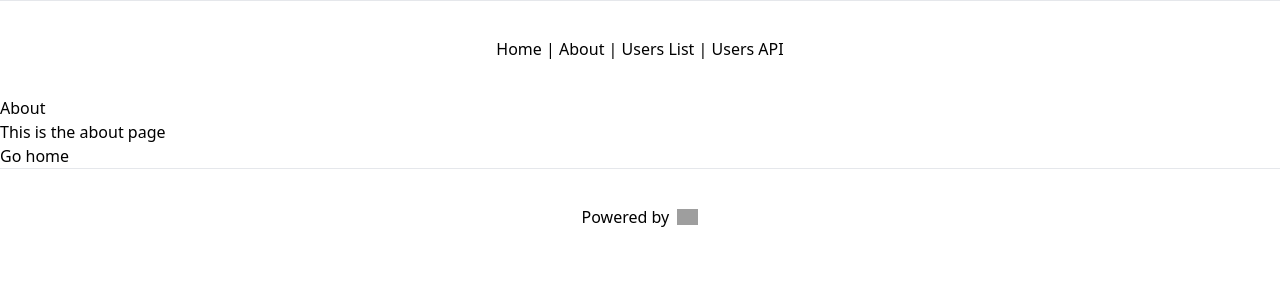
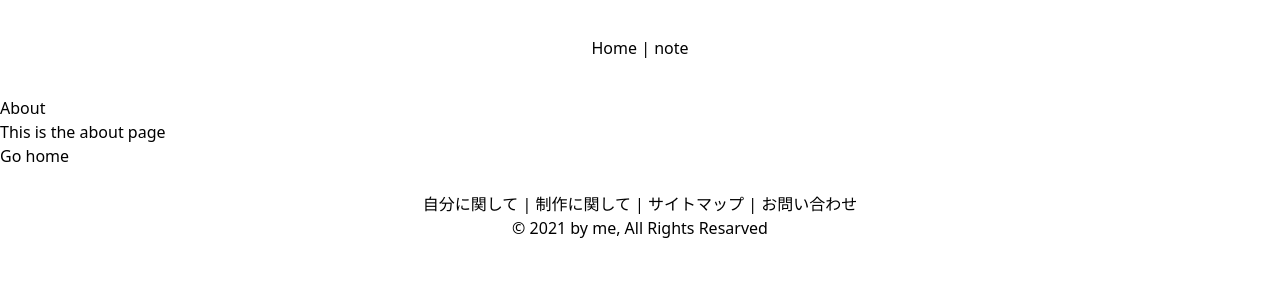
Before and after one commit to watsuyo/next-app, a Next.js app: page /about in a window 1280 px wide. Shown: the top 300 px of the page. Built offline with nearby package versions, Linux system fonts and the light colour scheme; grey boxes are pictures that could not be loaded.

Commit message:
コンポーネント化

```diff
--- /dev/null
+++ b/components/AppFooter.tsx
@@ -0,0 +1,24 @@
+import React from 'react'
+import Link from 'next/link'
+
+const AppFooter = () => (
+	<header className="flex items-center justify-evenly w-full h-24">
+		<nav>
+			<Link href="/">
+				<a>自分に関して</a>
+			</Link>{' '}
+			|{' '}
+			<Link href="/about">
+				<a>制作に関して</a>
+			</Link>{' '}
+			|{' '}
+			<Link href="/users">
+				<a>サイトマップ</a>
+			</Link>{' '}
+			| <a href="/api/users">お問い合わせ</a>
+			<p className="flex items-center justify-evenly w-full">© 2021 by me, All Rights Resarved</p>
+		</nav>
+	</header>
+)
+
+export default AppFooter
--- /dev/null
+++ b/components/AppHeader.tsx
@@ -0,0 +1,18 @@
+import React from 'react'
+import Link from 'next/link'
+
+const AppHeader = () => (
+	<header className="flex items-center justify-evenly w-full h-24">
+		<nav>
+			<Link href="/">
+				<a>Home</a>
+			</Link>{' '}
+			|{' '}
+			<Link href="">
+				<a>note</a>
+			</Link>{' '}
+		</nav>
+	</header>
+)
+
+export default AppHeader
--- a/components/Layout.tsx
+++ b/components/Layout.tsx
@@ -1,6 +1,7 @@
 import React, { ReactNode } from 'react'
-import Link from 'next/link'
 import Head from 'next/head'
+import AppHeader from './AppHeader';
+import AppFooter from './AppFooter';
 
 type Props = {
   children?: ReactNode
@@ -14,34 +15,9 @@ const Layout = ({ children, title = 'This is the default title' }: Props) => (
       <meta charSet="utf-8" />
       <meta name="viewport" content="initial-scale=1.0, width=device-width" />
     </Head>
-    <header className="flex items-center justify-center w-full h-24 border-t">
-      <nav>
-        <Link href="/">
-          <a>Home</a>
-        </Link>{' '}
-        |{' '}
-        <Link href="/about">
-          <a>About</a>
-        </Link>{' '}
-        |{' '}
-        <Link href="/users">
-          <a>Users List</a>
-        </Link>{' '}
-        | <a href="/api/users">Users API</a>
-      </nav>
-    </header>
-    {children}
-    <footer className="flex items-center justify-center w-full h-24 border-t">
-      <a
-        className="flex items-center justify-center"
-        href="https://vercel.com?utm_source=create-next-app&utm_medium=default-template&utm_campaign=create-next-app"
-        target="_blank"
-        rel="noopener noreferrer"
-      >
-        Powered by{' '}
-        <img src="/vercel.svg" alt="Vercel Logo" className="h-4 ml-2" />
-      </a>
-    </footer>
+    <AppHeader/>
+      {children}
+    <AppFooter />
   </div>
 )
 
```
